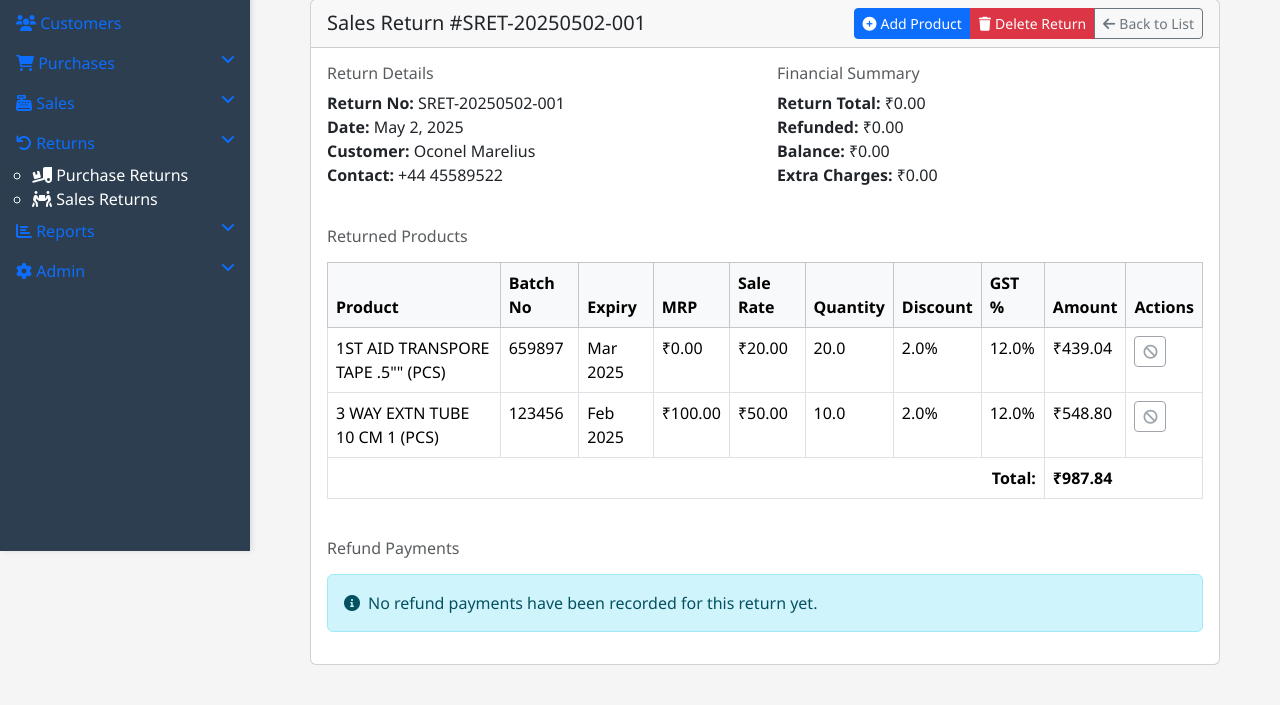
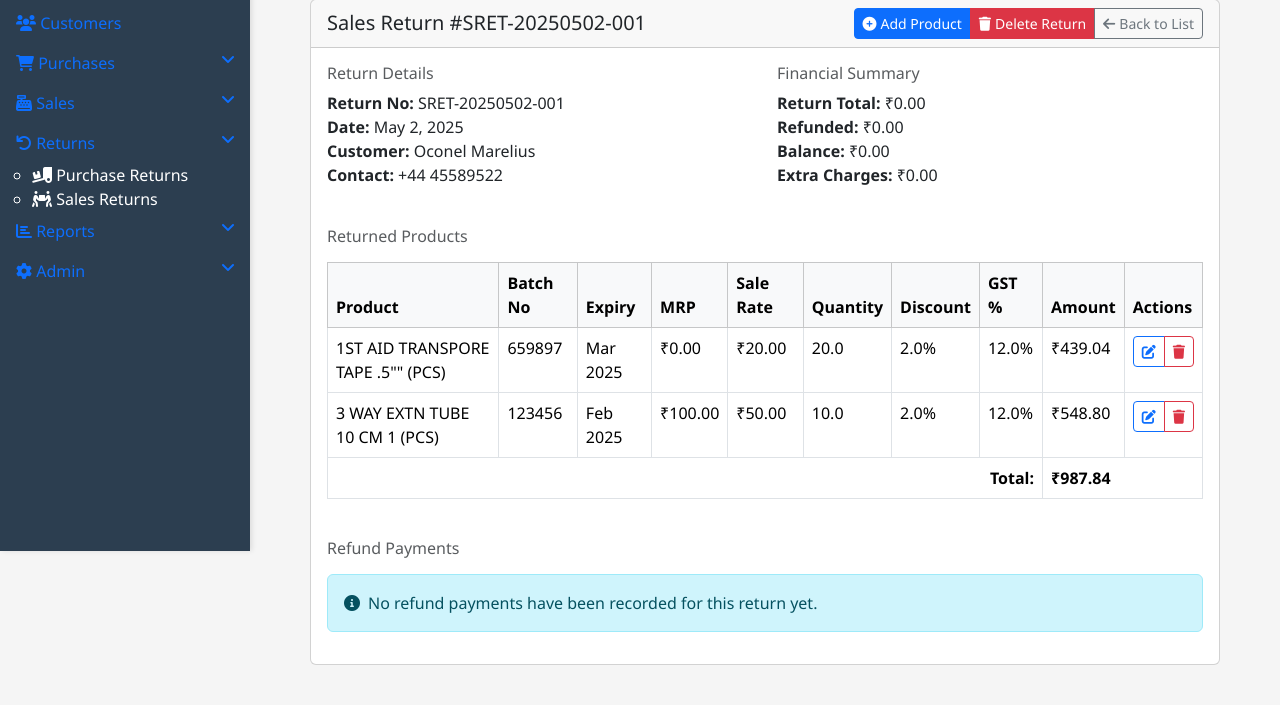
Before and after one commit to Pratiks7559/pharma-management-systems, a Django app: a page that uses pharmamgmt/templates/returns/sales_return_detail.html in a window 1280 px wide. Shown: the part 249-954 px from the top of the page. Run offline with Django 4.2, Linux system fonts and the light colour scheme; a user stored in the database is signed in; data comes from the database, SQL or seed files in the repository; both versions use the stored data as it was after the commit; data that the repository does not hold is empty.

Commit message:
Enable editing and deletion of returned items during the sales return process
Fix: Update edit/delete URL parameters in sales_return_detail.html to use item.return_sales_id.
Replit-Commit-Author: Agent
Replit-Commit-Session-Id: 0dc6f3b5-868a-4a0c-aef4-88435edc90d1
Replit-Commit-Screenshot-Url: https://storage.googleapis.com/screenshot-production-us-central1/2d072680-5ca2-4879-a39d-02f3bbe69017/02cf8b02-7877-49d8-85ab-c7bed6624b2e.jpg

```diff
--- a/pharmamgmt/templates/returns/sales_return_detail.html
+++ b/pharmamgmt/templates/returns/sales_return_detail.html
@@ -78,18 +78,12 @@
                                     <td>₹{{ item.return_sale_total_amount|floatformat:2 }}</td>
                                     <td>
                                         <div class="btn-group btn-group-sm" role="group">
-                                            {% if item.id %}
-                                            <a href="{% url 'edit_sales_return_item' return_id=return_invoice.return_sales_invoice_no item_id=item.id %}" class="btn btn-outline-primary">
+                                            <a href="{% url 'edit_sales_return_item' return_id=return_invoice.return_sales_invoice_no item_id=item.return_sales_id %}" class="btn btn-outline-primary">
                                                 <i class="fas fa-edit"></i>
                                             </a>
-                                            <a href="{% url 'delete_sales_return_item' return_id=return_invoice.return_sales_invoice_no item_id=item.id %}" class="btn btn-outline-danger">
+                                            <a href="{% url 'delete_sales_return_item' return_id=return_invoice.return_sales_invoice_no item_id=item.return_sales_id %}" class="btn btn-outline-danger">
                                                 <i class="fas fa-trash"></i>
                                             </a>
-                                            {% else %}
-                                            <button class="btn btn-outline-secondary" disabled>
-                                                <i class="fas fa-ban"></i>
-                                            </button>
-                                            {% endif %}
                                         </div>
                                     </td>
                                 </tr>
```
Also changed, not shown: pharmamgmt/db.sqlite3.
